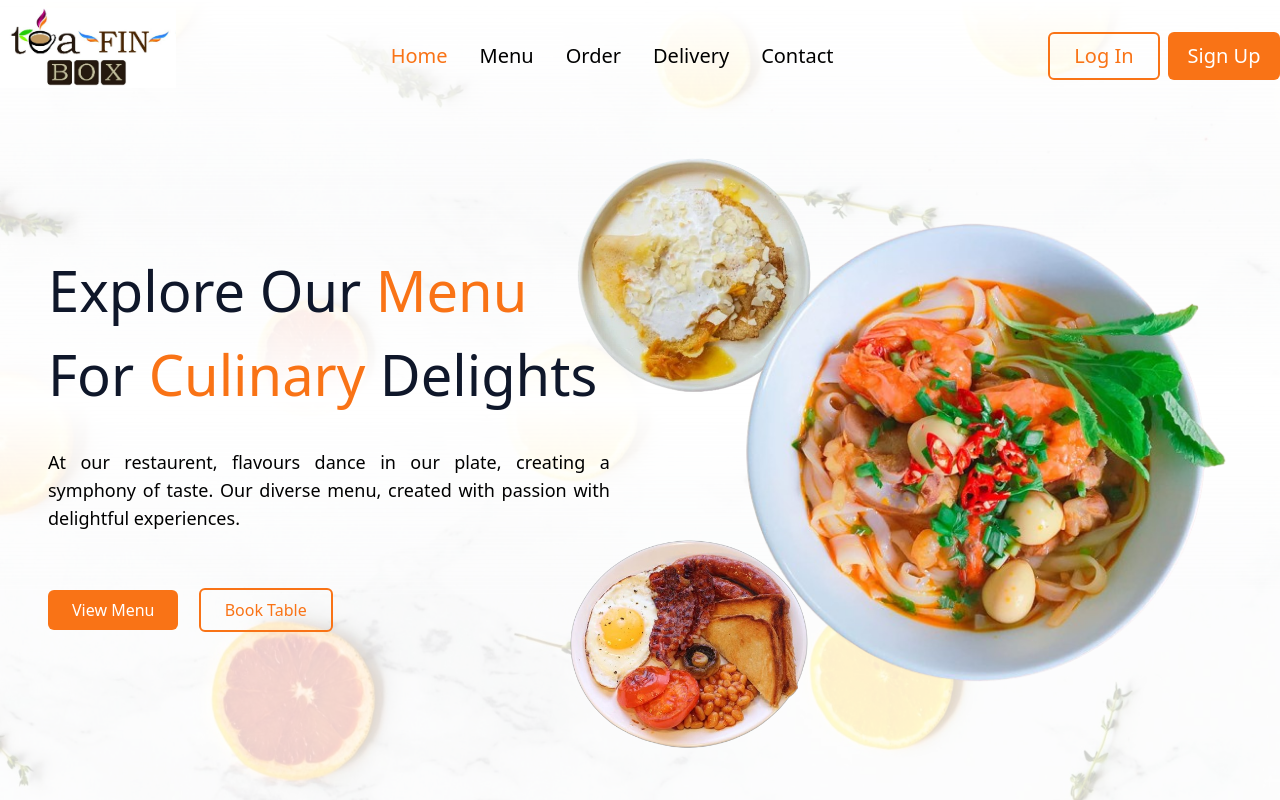
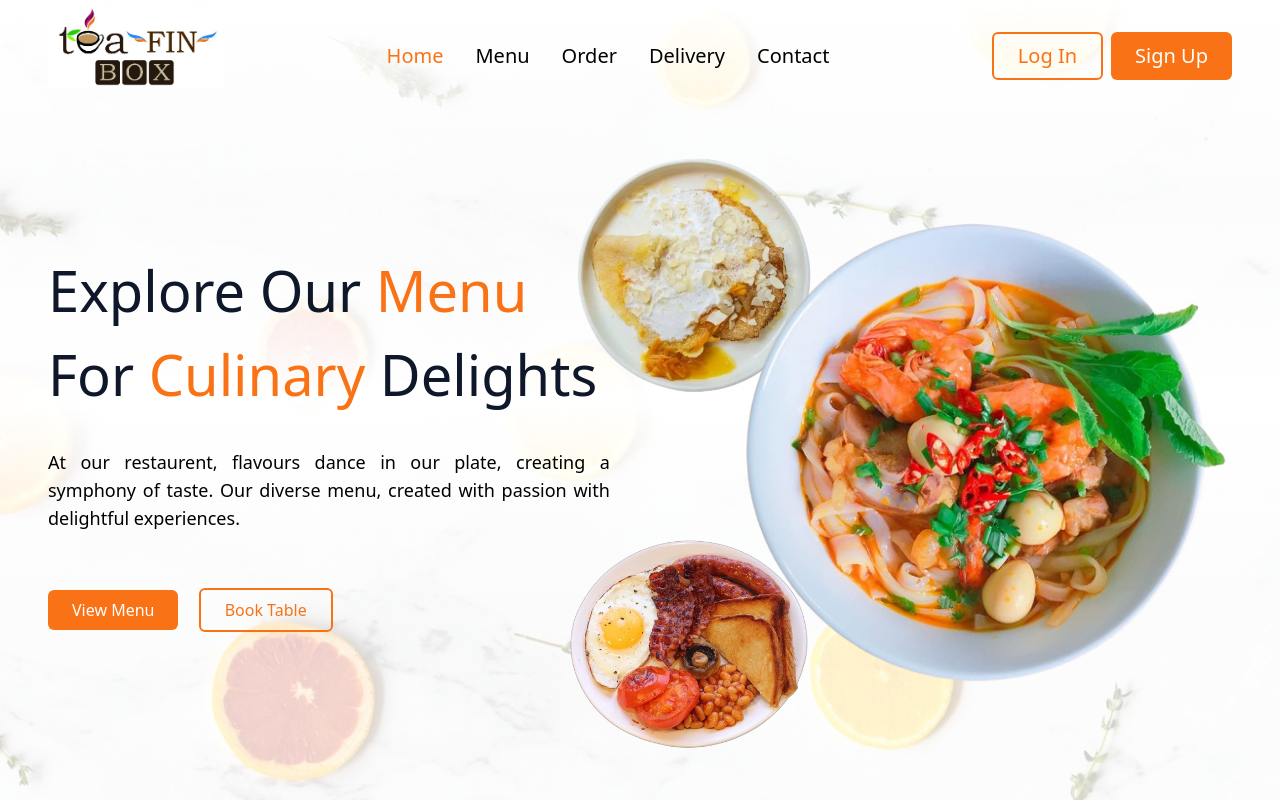
Before and after one commit to Akash-x1i/Restro, a website built with Vite: page index.html in a window 1280 px wide. Built offline with nearby package versions, Linux system fonts and the light colour scheme.

Commit message:
navbar px added & btn length fixed

```diff
--- a/index.html
+++ b/index.html
@@ -11,10 +11,10 @@
   </head>
   <body>
     <nav class="text-xl font-normal bg-transparent">
-      <div class="max-w-7xl flex flex-row py-2 justify-between mx-auto">
+      <div class="max-w-7xl px-12 flex flex-row py-2 justify-between mx-auto">
         <img src="./img/Logo-rec.png" alt="Logo" class="h-20">
         <div class="nav-links hidden mid:block px-12 content-center">
-          <ul class="flex gap-8">
+          <ul class="flex gap-4 lg:gap-8">
             <li class="text-orange-500"><a href="/index.html">Home</a></li>
             <li><a href="/Menu.html">Menu</a></li>
             <li><a href="/Order.html">Order</a></li>
@@ -22,9 +22,9 @@
             <li><a href="/Contact.html">Contact</a></li>
           </ul>
         </div>
-        <div class="nav-buttons hidden mid:flex gap-2 h-24 py-6">
-          <button class="border-2 p-2 w-28 border-orange-500 rounded-md text-orange-500">Log In</button>
-          <button class="p-2 w-28 bg-orange-500 rounded-md text-white">Sign Up</button>
+        <div class="nav-buttons text-nowrap hidden mid:flex gap-2 py-6">
+          <button class="border-2 py-2 px-6 border-orange-500 rounded-md text-orange-500">Log In</button>
+          <button class="py-2 px-6 bg-orange-500 rounded-md text-white">Sign Up</button>
         </div>
         <div class="mid:hidden">
           <div id="hamburger" class="fa fa-bars px-8 h-full flex content-center text-2xl text-orange-500"></div>
```
Also changed, not shown: dist/index.css.
